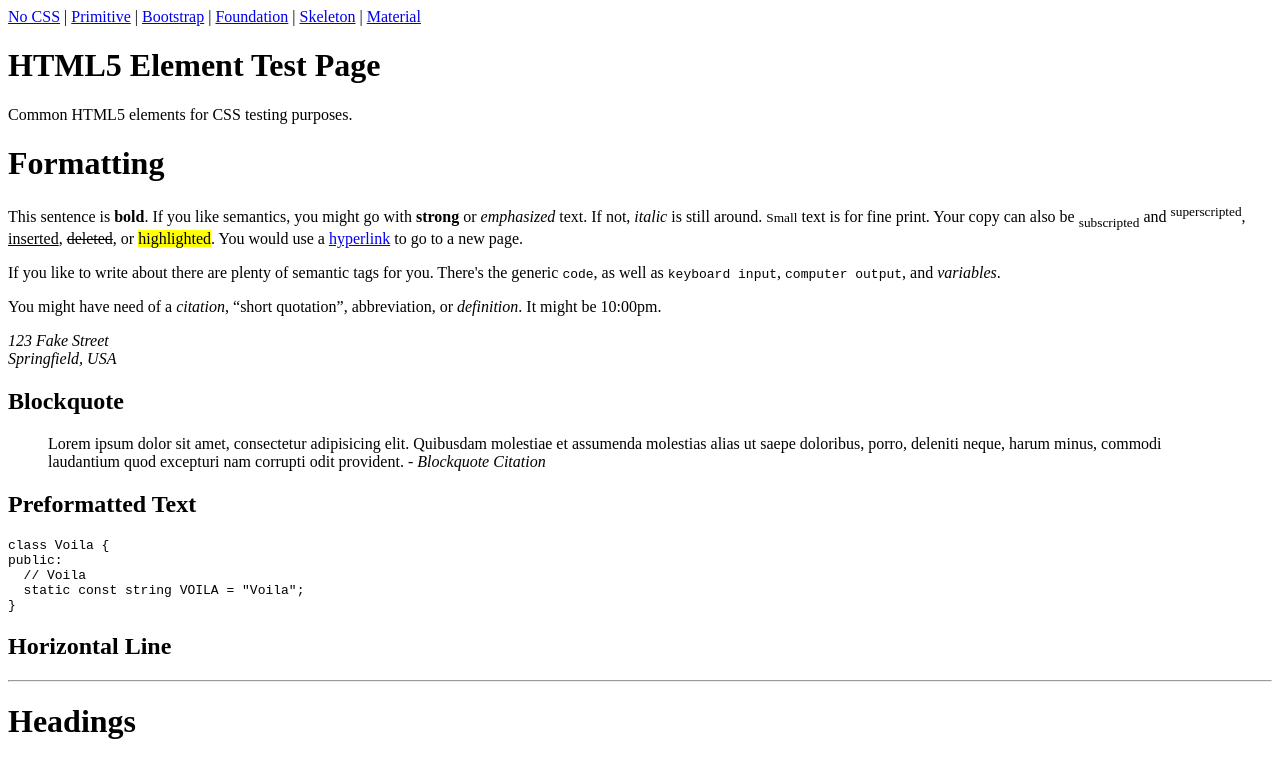
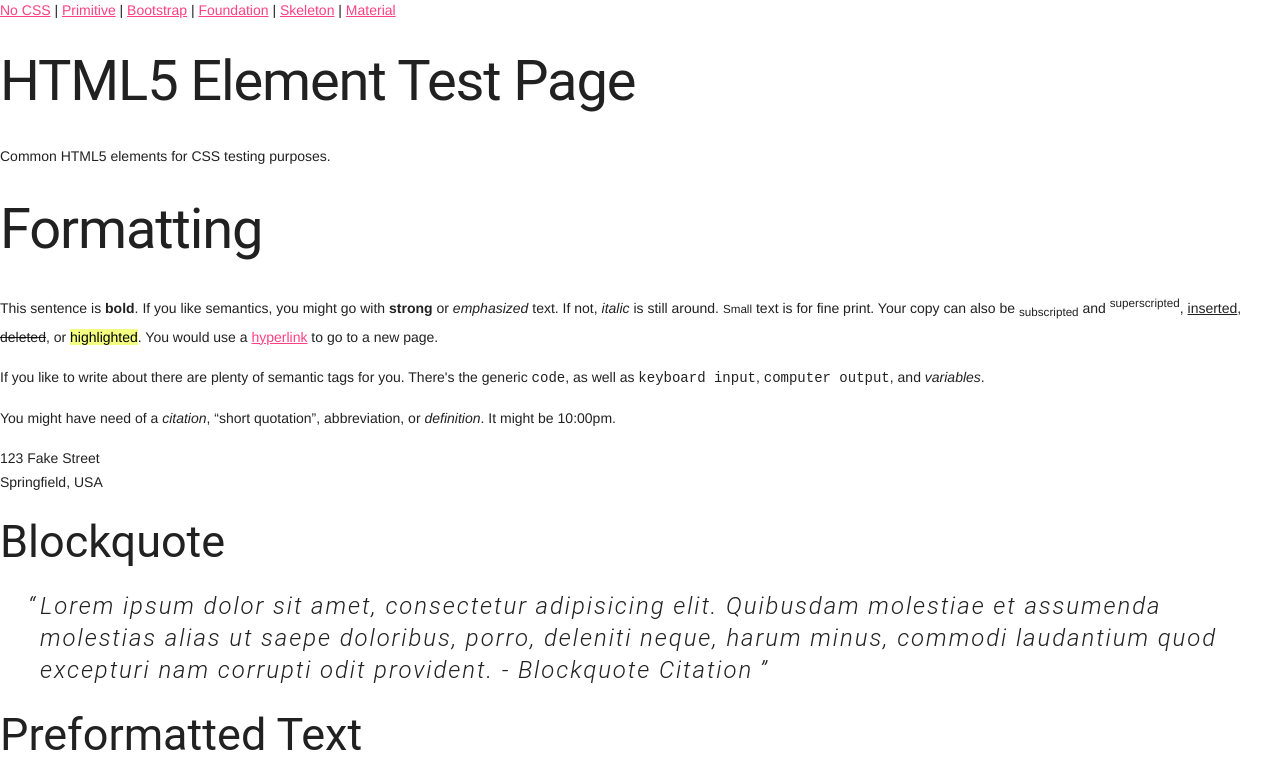
Before and after one commit to BanesaG/HTML-plain, a plain HTML site: page index.html in a window 1280 px wide. Both pictures are taken after a click on the link "Material". Shown: the top 768 px of the page. Drawn offline with nearby package versions, Linux system fonts and the light colour scheme.

Commit message:
Update index.html

```diff
--- a/index.html
+++ b/index.html
@@ -211,3 +211,11 @@ public:
 			$('#skeleton').click(function() {
 				$('link').attr('href', 'https://cdnjs.cloudflare.com/ajax/libs/skeleton/2.0.4/skeleton.css');
 			});
+			$('#material').click(function() {
+				$('link').attr('href', 'https://code.getmdl.io/1.2.1/material.indigo-pink.min.css');
+			});
+		});
+	</script>
+</body>
+
+</html>
```
